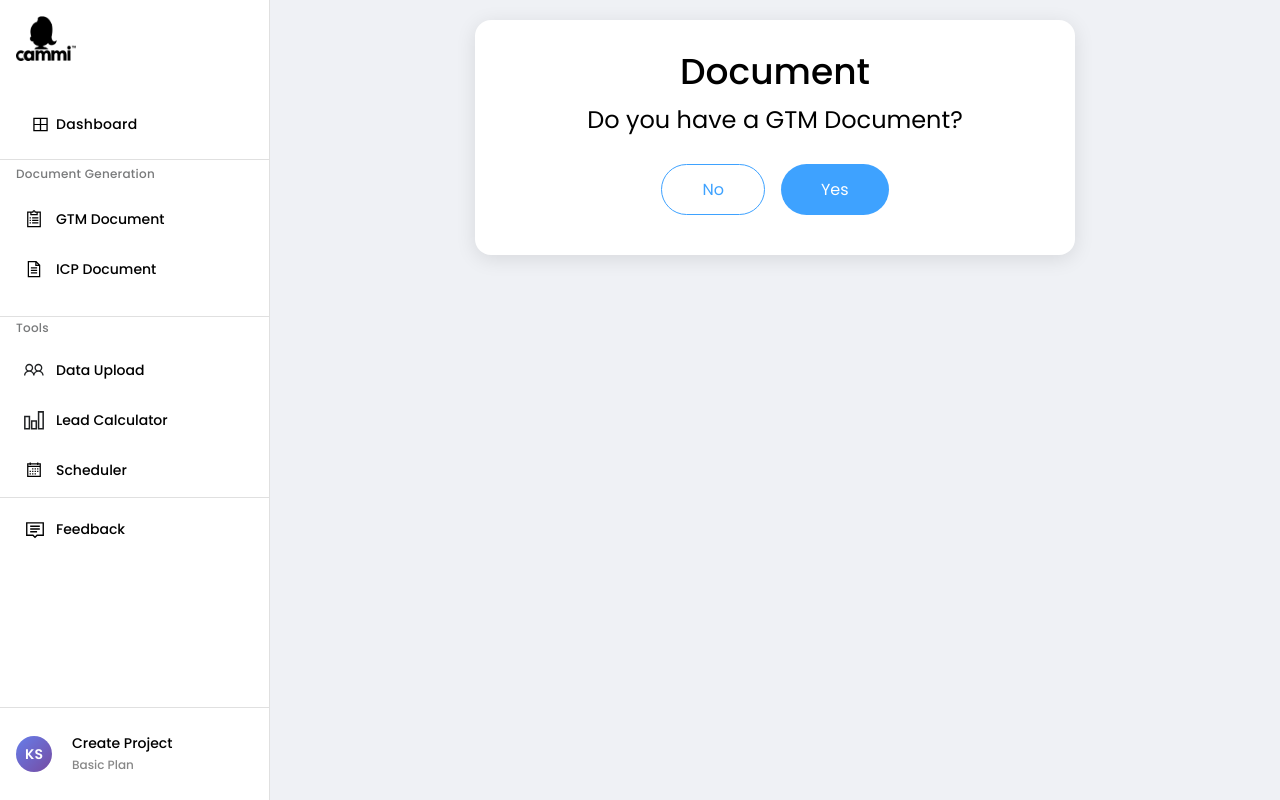
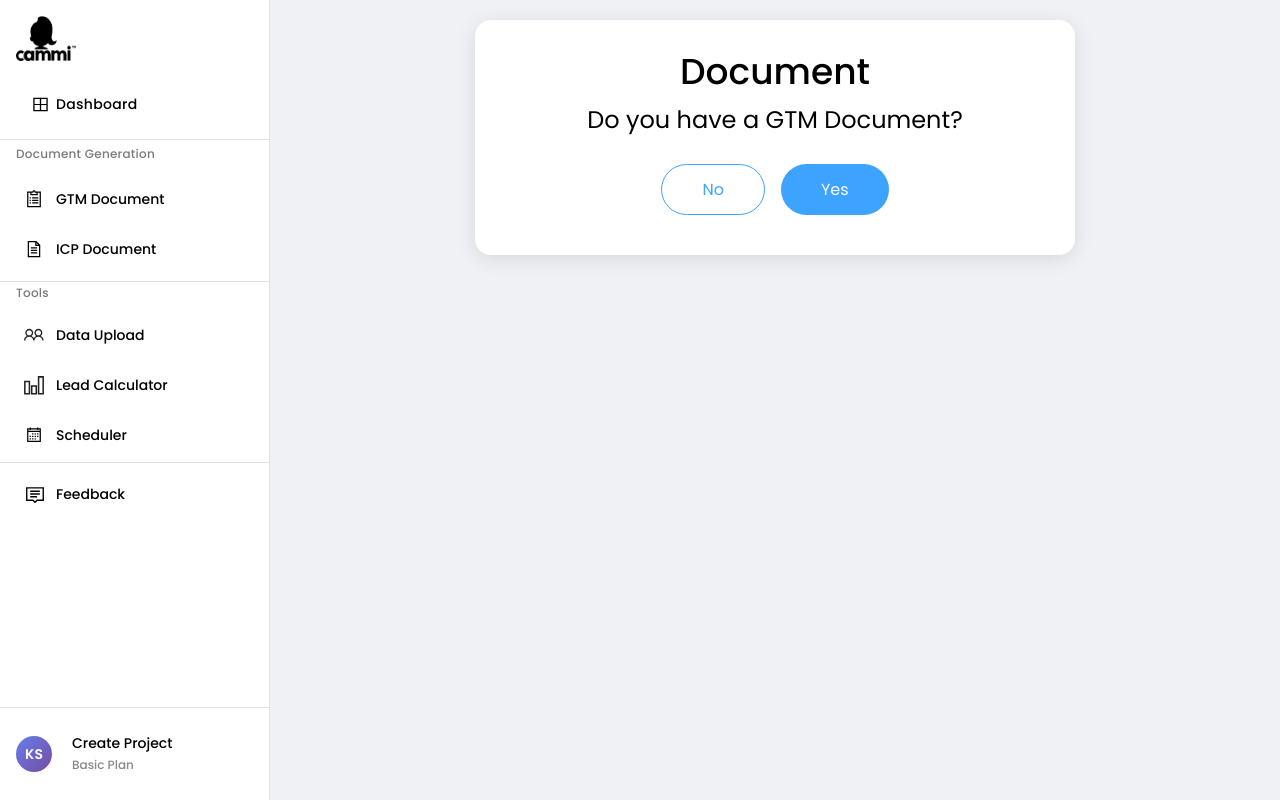
Before and after one commit to Yasir-Mahmood-124/cammi-frontend, a Next.js app: page /dashboard/brand-identity in a window 1280 px wide. Built offline with nearby package versions, Linux system fonts and the light colour scheme; some icons are missing; a web font is replaced by a local one.

Commit message:
updated the sidebar.tsx

```diff
--- a/src/components/Dashboard/Sidebar.tsx
+++ b/src/components/Dashboard/Sidebar.tsx
@@ -338,7 +338,7 @@ const Sidebar: React.FC<SidebarProps> = ({ isCollapsed, setIsCollapsed }) => {
       </Box>
 
       {/* Middle Section */}
-      <Box sx={{ flexGrow: 1, px: 2, overflow: "hidden", display: "flex", flexDirection: "column" }}>
+      <Box sx={{ flexGrow: 1, px: 2, overflow: "hidden", display: "flex", flexDirection: "column", marginTop: "-20px" }}>
         {/* Main Menu */}
         <List sx={{ flexShrink: 0 }}>
           {menuItems.map((item) => {
@@ -505,7 +505,7 @@ const Sidebar: React.FC<SidebarProps> = ({ isCollapsed, setIsCollapsed }) => {
               </Box>
             </Box>
 
-            <Divider sx={{ my: 0, mx: "-16px", borderColor: "#E0E0E0", flexShrink: 0 }} />
+            <Divider sx={{ my: 0, marginTop:"-15px" ,mx: "-16px", borderColor: "#E0E0E0", flexShrink: 0 }} />
 
             {/* Tools */}
             <Box sx={{ flexShrink: 0, position: "relative", zIndex: 10 }}>
```
